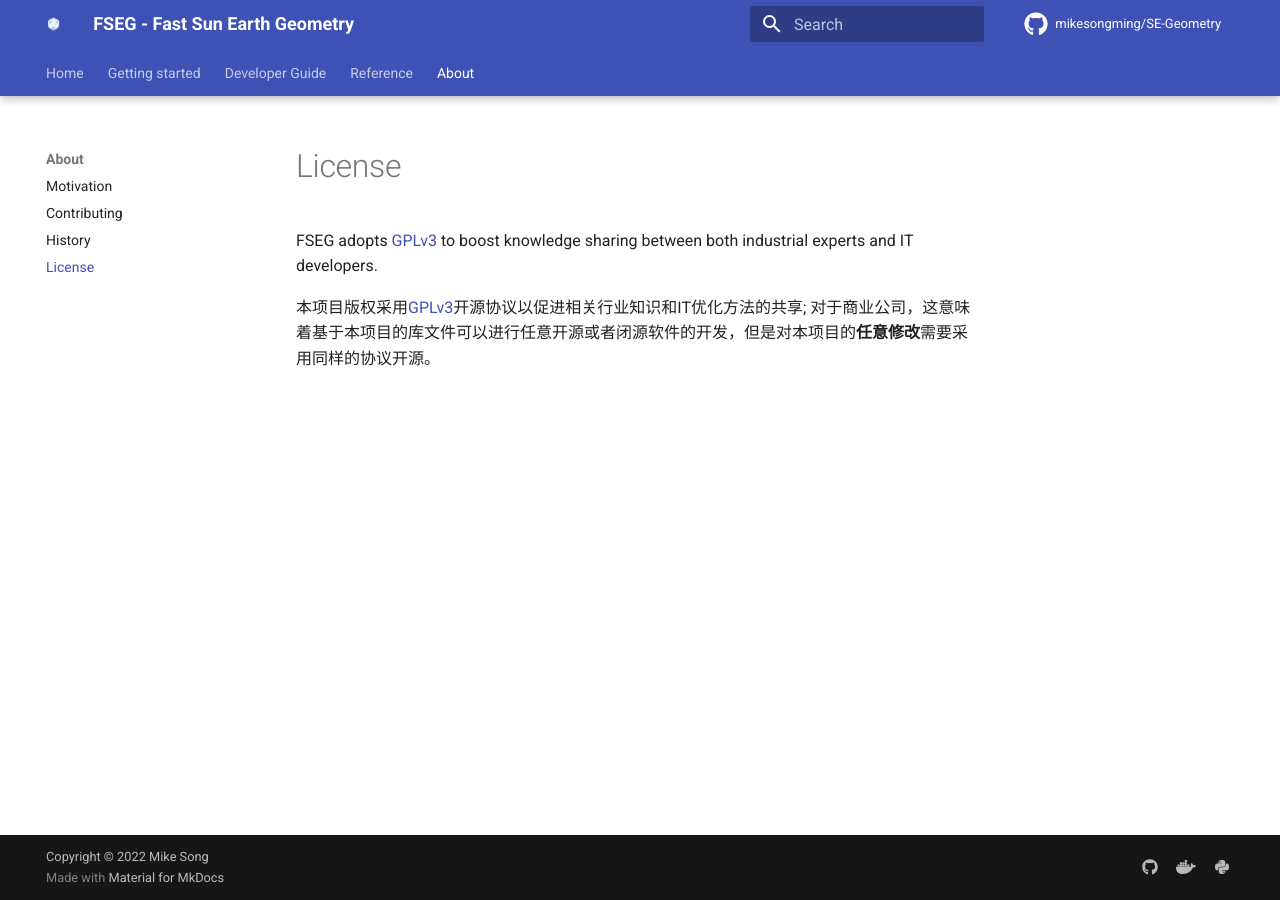
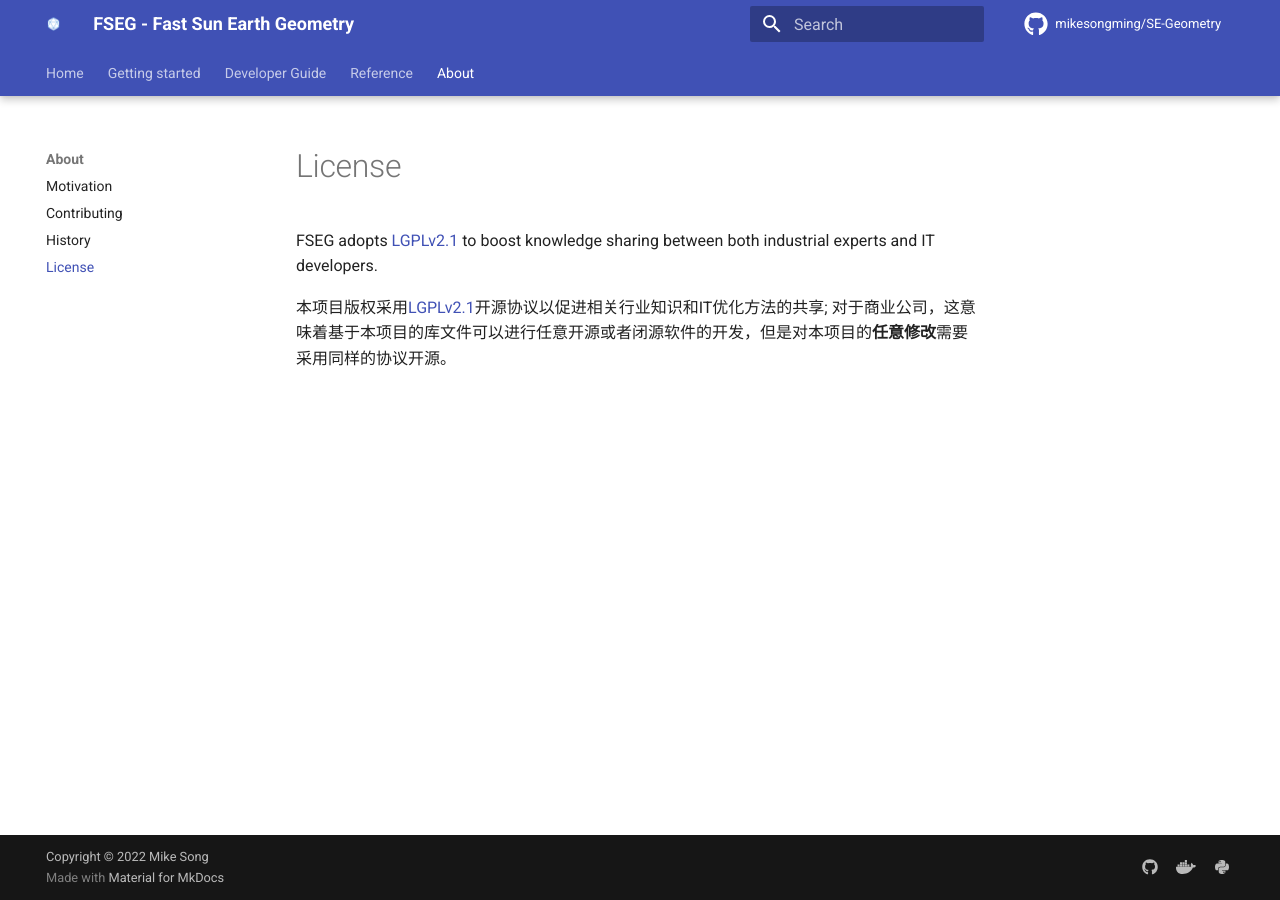
Before and after one commit to mikesongming/SE-Geometry, an MkDocs documentation site: the page built from docs/about/license.md, in a window 1280 px wide. Built offline with MkDocs 1.6.1 and Material for MkDocs 9.7.7, drawn with Linux system fonts in a browser that asks for light colours; comment, search, counter and statistics services are not loaded.

Commit message:
use LGPLv2.1 License

```diff
--- a/docs/about/license.md
+++ b/docs/about/license.md
@@ -1,5 +1,5 @@
 # License
 
-FSEG adopts [GPLv3](../../LICENSE) to boost knowledge sharing between both industrial experts and IT developers.
+FSEG adopts [LGPLv2.1](../../LICENSE) to boost knowledge sharing between both industrial experts and IT developers.
 
-本项目版权采用[GPLv3](../../LICENSE)开源协议以促进相关行业知识和IT优化方法的共享; 对于商业公司，这意味着基于本项目的库文件可以进行任意开源或者闭源软件的开发，但是对本项目的**任意修改**需要采用同样的协议开源。
+本项目版权采用[LGPLv2.1](../../LICENSE)开源协议以促进相关行业知识和IT优化方法的共享; 对于商业公司，这意味着基于本项目的库文件可以进行任意开源或者闭源软件的开发，但是对本项目的**任意修改**需要采用同样的协议开源。
--- a/pyproject.toml
+++ b/pyproject.toml
@@ -13,7 +13,7 @@ authors = [{ "name" = "Mike Song", "email" = "gnosoir@hotmail.com" }]
 urls = { "Homepage" = "https://mikesongming.github.io/SE-Geometry" }
 description = "A python wrapper of algorithms for sun-earth geometry "
 readme = "README.md"
-license = { text = "GPL-3.0" }
+license = { text = "LGPL-2.1" }
 classifiers = [
   "Development Status :: 2 - Pre-Alpha",
   "Environment :: MacOS X",
```
Also changed, not shown: README.md (+2 -2 lines), 1 other file.
